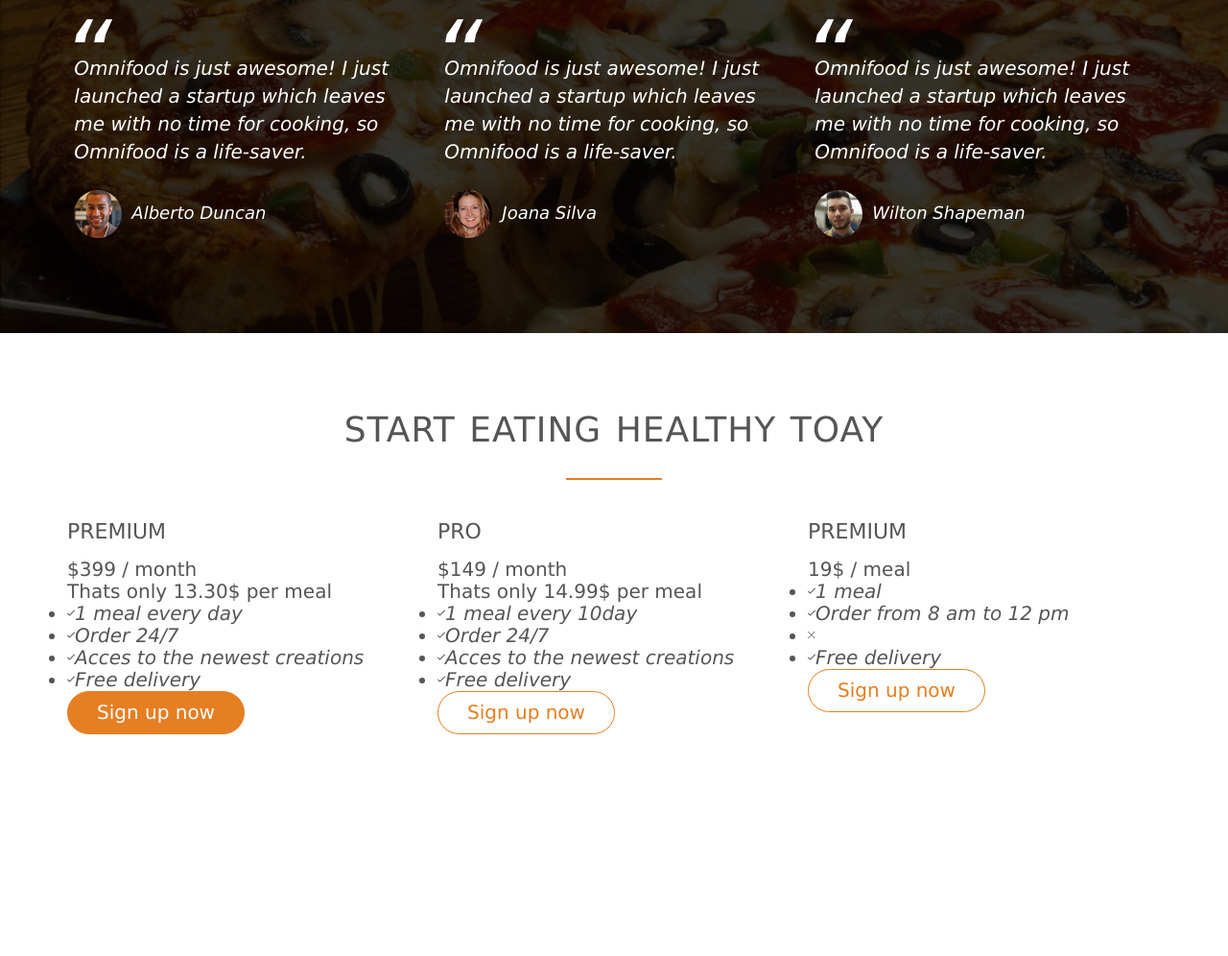
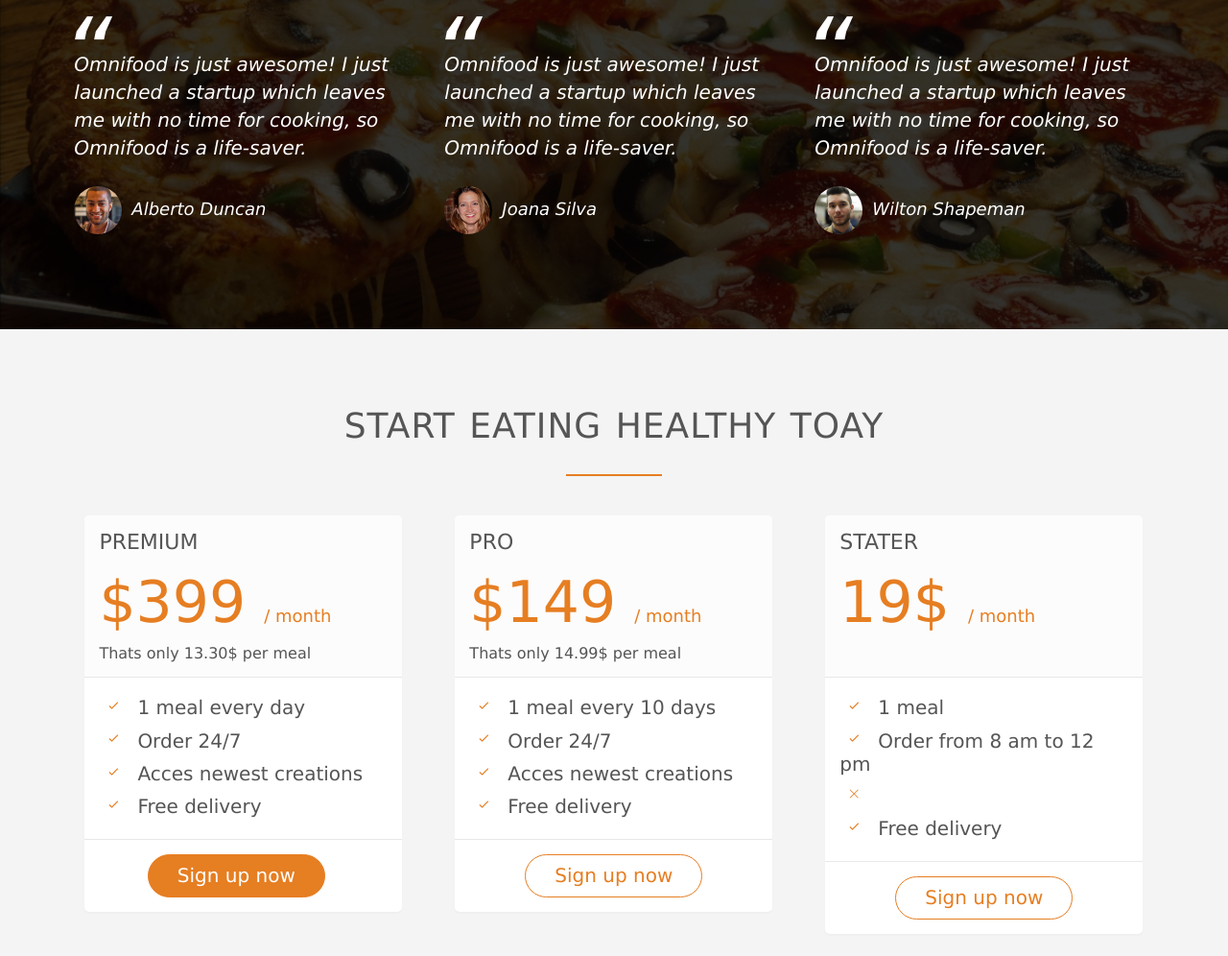
Before and after one commit to xasterKies/HTML-and-CSS-Website-templates, a plain HTML site: page OmniFood/index.html in a window 1280 px wide. Shown: the part 3632-4628 px from the top of the page at 96% size. Before the commit the page ends 4488 px from the top, so only its background shows below. Drawn offline with Linux system fonts and the light colour scheme; files whose address does not match are found by name.

Commit message:
pricing section

```diff
--- a/OmniFood/index.html
+++ b/OmniFood/index.html
@@ -278,15 +278,15 @@
                 <div class="plan-box">
                     <div>
                         <h3>Premium</h3>
-                        <p class="plan-price">$399 / month</p>
+                        <p class="plan-price">$399 <span>/ month</span></p>
                         <p class="plan-price-meal">Thats only 13.30$ per meal</p>
                     </div>
                     <div>
                         <ul>
-                            <li><i class="ion-ios-checkmark-empty">1 meal every day</i></li>
-                            <li><i class="ion-ios-checkmark-empty">Order 24/7</i></li>
-                            <li><i class="ion-ios-checkmark-empty">Acces to the newest creations</i></li>
-                            <li><i class="ion-ios-checkmark-empty">Free delivery</i></li>
+                            <li><i class="ion-ios-checkmark-empty icon-small"></i>1 meal every day</li>
+                            <li><i class="ion-ios-checkmark-empty icon-small"></i>Order 24/7</li>
+                            <li><i class="ion-ios-checkmark-empty icon-small"></i>Acces newest creations</li>
+                            <li><i class="ion-ios-checkmark-empty icon-small"></i>Free delivery</li>
                         </ul>
                     </div>
                     <div>
@@ -298,15 +298,15 @@
                 <div class="plan-box">
                     <div>
                         <h3>Pro</h3>
-                        <p class="plan-price">$149 / month</p>
+                        <p class="plan-price">$149 <span>/ month</span></p>
                         <p class="plan-price-meal">Thats only 14.99$ per meal</p>
                     </div>
                     <div>
                         <ul>
-                            <li><i class="ion-ios-checkmark-empty">1 meal every 10day</i></li>
-                            <li><i class="ion-ios-checkmark-empty">Order 24/7</i></li>
-                            <li><i class="ion-ios-checkmark-empty">Acces to the newest creations</i></li>
-                            <li><i class="ion-ios-checkmark-empty">Free delivery</i></li>
+                            <li><i class="ion-ios-checkmark-empty icon-small"></i>1 meal every 10 days</li>
+                            <li><i class="ion-ios-checkmark-empty icon-small"></i>Order 24/7</li>
+                            <li><i class="ion-ios-checkmark-empty icon-small"></i>Acces newest creations</li>
+                            <li><i class="ion-ios-checkmark-empty icon-small"></i>Free delivery</li>
                         </ul>
                     </div>
                     <div>
@@ -317,16 +317,16 @@
             <div class="col span-1-of-3">
                 <div class="plan-box">
                     <div>
-                        <h3>Premium</h3>
-                        <p class="plan-price">19$ / meal</p>
-                        <p class="plan-price-meal"></p>
+                        <h3>Stater</h3>
+                        <p class="plan-price">19$ <span>/ month</span></p>
+                        <p class="plan-price-meal">&nbsp;</p>
                     </div>
                     <div>
                         <ul>
-                            <li><i class="ion-ios-checkmark-empty">1 meal</i></li>
-                            <li><i class="ion-ios-checkmark-empty">Order from 8 am to 12 pm</i></li>
-                            <li><i class="ion-ios-close-empty"></i></li>
-                            <li><i class="ion-ios-checkmark-empty">Free delivery</i></li>
+                            <li><i class="ion-ios-checkmark-empty icon-small"></i>1 meal</li>
+                            <li><i class="ion-ios-checkmark-empty icon-small"></i>Order from 8 am to 12 pm</li>
+                            <li><i class="ion-ios-close-empty icon-small"></i><br></li>
+                            <li><i class="ion-ios-checkmark-empty icon-small"></i>Free delivery</li>
                         </ul>
                     </div>
                     <div>
--- a/OmniFood/resources/css/style.css
+++ b/OmniFood/resources/css/style.css
@@ -107,12 +107,12 @@
 }
 
 .icon-small {
+    display: inline-block;
     margin-right: 10px;
-    display: inline-block;
     width: 30px;
     text-align: center;
     color: #e67e22;
-    font-size: 128%;
+    font-size: 120%;
     line-height: 120%;
     vertical-align: middle;
     margin-top: -5px;
@@ -394,3 +394,59 @@
     top: -5px;
     left: -5px;
 }
+
+/* ------------------------------------ */
+/* SIGN UP  */
+/* ------------------------------------ */
+
+.section-plans {
+    background-color: #f4f4f4;
+}
+
+.plan-box {
+    background-color: #fff;
+    border-radius: 5px;
+    width: 90%;
+    margin-left: 5%;
+    box-shadow: 0 2px 2px #efefef;
+}
+
+.plan-box div {
+    padding: 15px;
+    border-bottom: 1px solid #e8e8e8;
+}
+
+.plan-box div:first-child {
+    background-color: #fcfcfc;
+    border-top-left-radius: 5px;
+    border-top-right-radius: 5px;
+}
+
+.plan-box div:last-child {
+    text-align: center;
+    border: 0;
+}
+
+.plan-price {
+    font-size: 300%;
+    margin-bottom: 10px;
+    font-weight: 100;
+    color: #e67e22;
+}
+
+.plan-price span {
+    font-size: 30%;
+    font-weight: 300;
+}
+
+.plan-price-meal {
+    font-size: 80%;
+}
+
+.plan-box ul {
+    list-style: none;
+}
+
+.plan-box ul li {
+    padding: 5px 0  !important;
+}
```
